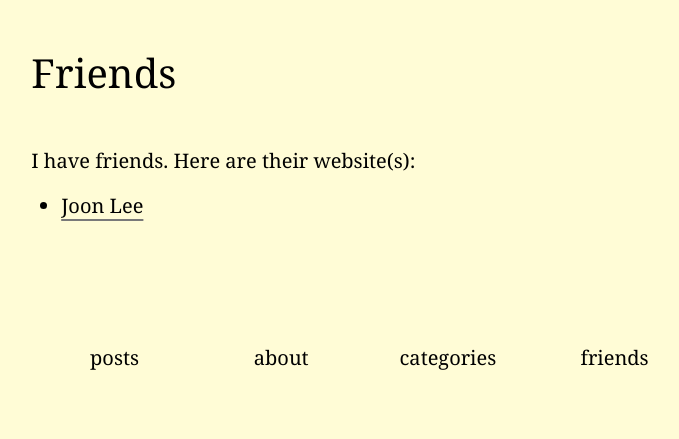
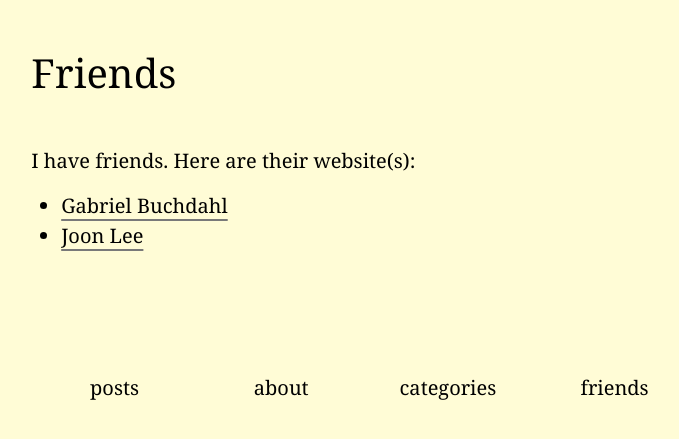
Before and after one commit to sunbri/sunbri.github.io, a Jekyll site: the page built from friends.md, in a window 1280 px wide. Shown: the top 439 px of the page, without its empty margins (91-770 px from the left). Built offline with Jekyll 4.4.1, drawn with Linux system fonts in a browser that asks for light colours.

Commit message:
add friend

```diff
--- a/docs/feed.xml
+++ b/docs/feed.xml
@@ -1 +1 @@
-<?xml version="1.0" encoding="utf-8"?><feed xmlns="http://www.w3.org/2005/Atom" ><generator uri="https://jekyllrb.com/" version="3.9.2">Jekyll</generator><link href="/feed.xml" rel="self" type="application/atom+xml" /><link href="/" rel="alternate" type="text/html" /><updated>2022-06-12T16:18:46-04:00</updated><id>/feed.xml</id><title type="html">Brian Sun</title><subtitle></subtitle><author><name>Brian Sun</name></author></feed>
+<?xml version="1.0" encoding="utf-8"?><feed xmlns="http://www.w3.org/2005/Atom" ><generator uri="https://jekyllrb.com/" version="3.9.2">Jekyll</generator><link href="/feed.xml" rel="self" type="application/atom+xml" /><link href="/" rel="alternate" type="text/html" /><updated>2022-06-12T16:39:57-04:00</updated><id>/feed.xml</id><title type="html">Brian Sun</title><subtitle></subtitle><author><name>Brian Sun</name></author></feed>
--- a/docs/friends/index.html
+++ b/docs/friends/index.html
@@ -45,6 +45,7 @@
     <article class="post-content">
         <p>I have friends. Here are their website(s):</p>
 <ul>
+  <li><a href="https://buchdahl.com/">Gabriel Buchdahl</a></li>
   <li><a href="https://joonhyuklee.github.io">Joon Lee</a></li>
 </ul>
 
--- a/friends.md
+++ b/friends.md
@@ -5,6 +5,8 @@ permalink: /friends/
 ---
 
 I have friends. Here are their website(s):
+- [Gabriel Buchdahl][gabe]
 - [Joon Lee][joon]
 
+[gabe]: https://buchdahl.com/
 [joon]: https://joonhyuklee.github.io
```
Also changed, not shown: 1 other file.
